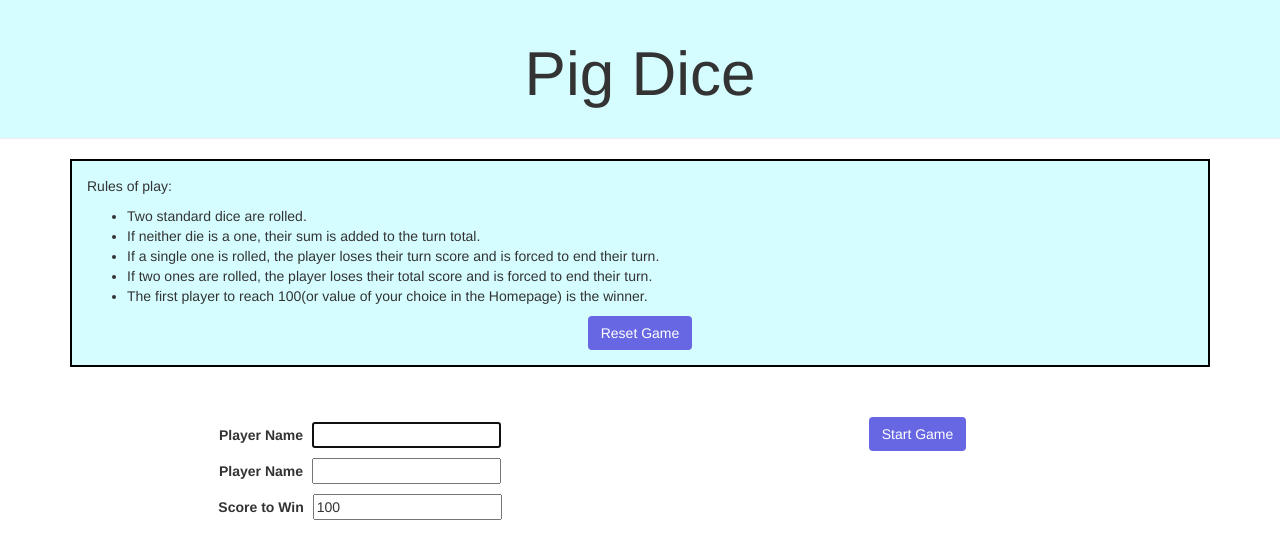
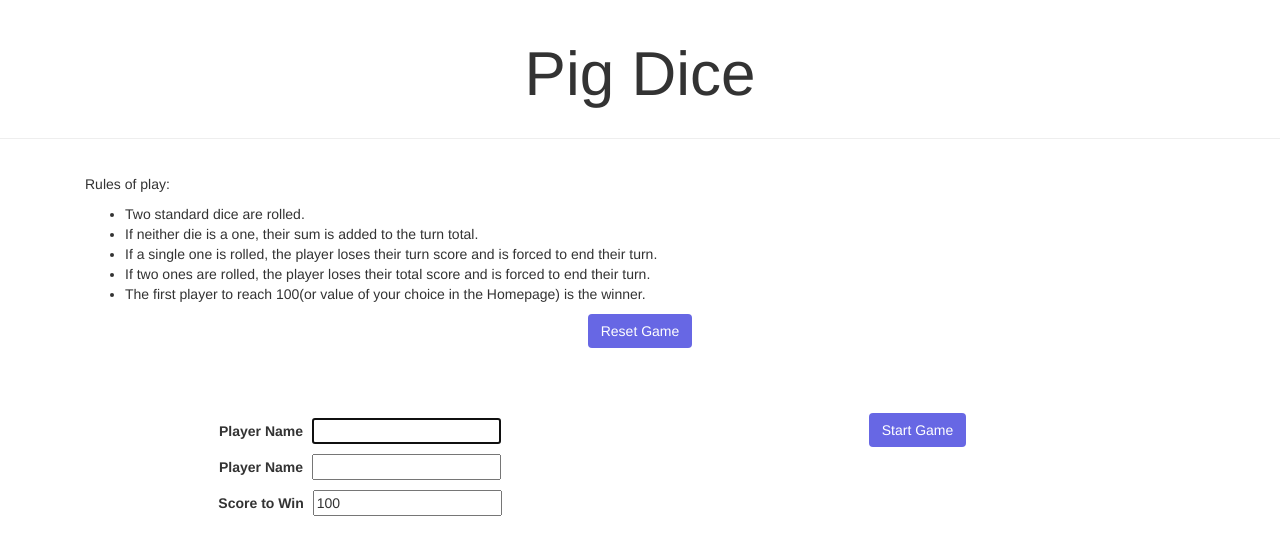
Before and after one commit to mikelubs/pig-dice, a plain HTML site: page index.html in a window 1280 px wide. Drawn offline with Linux system fonts and the light colour scheme.

```diff
--- a/css/styles.css
+++ b/css/styles.css
@@ -1,7 +1,6 @@
 .page-header {
   text-align: center;
   padding: 20px;
-  background-color: #d5fdff;
   margin-top: 0;
 }
 
@@ -10,8 +9,6 @@
 }
 
 #rules {
-  background-color: #D5FDFF;
-  border: solid black 2px;
   padding: 15px;
   margin-bottom: 20px;
 }
@@ -39,9 +36,7 @@
 
 #game-play {
   display: none;
-  background-color: #D5FDFF;
   text-align: center;
-  border: solid black 2px;
 }
 
 #game-play button {
@@ -58,7 +53,3 @@ input {
 .die-pics {
   text-align: center;
 }
-
-/*div {
-  border: solid black 1px;
-}*
```
